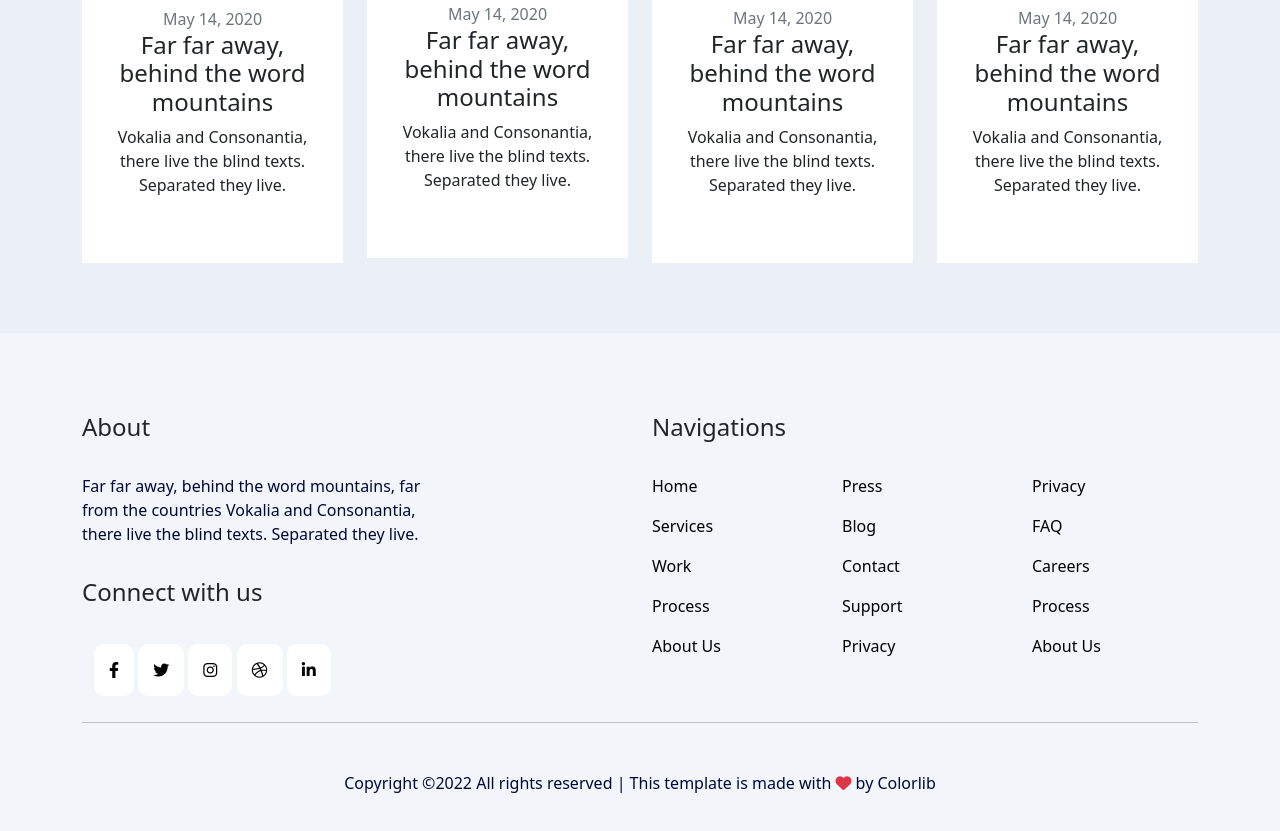
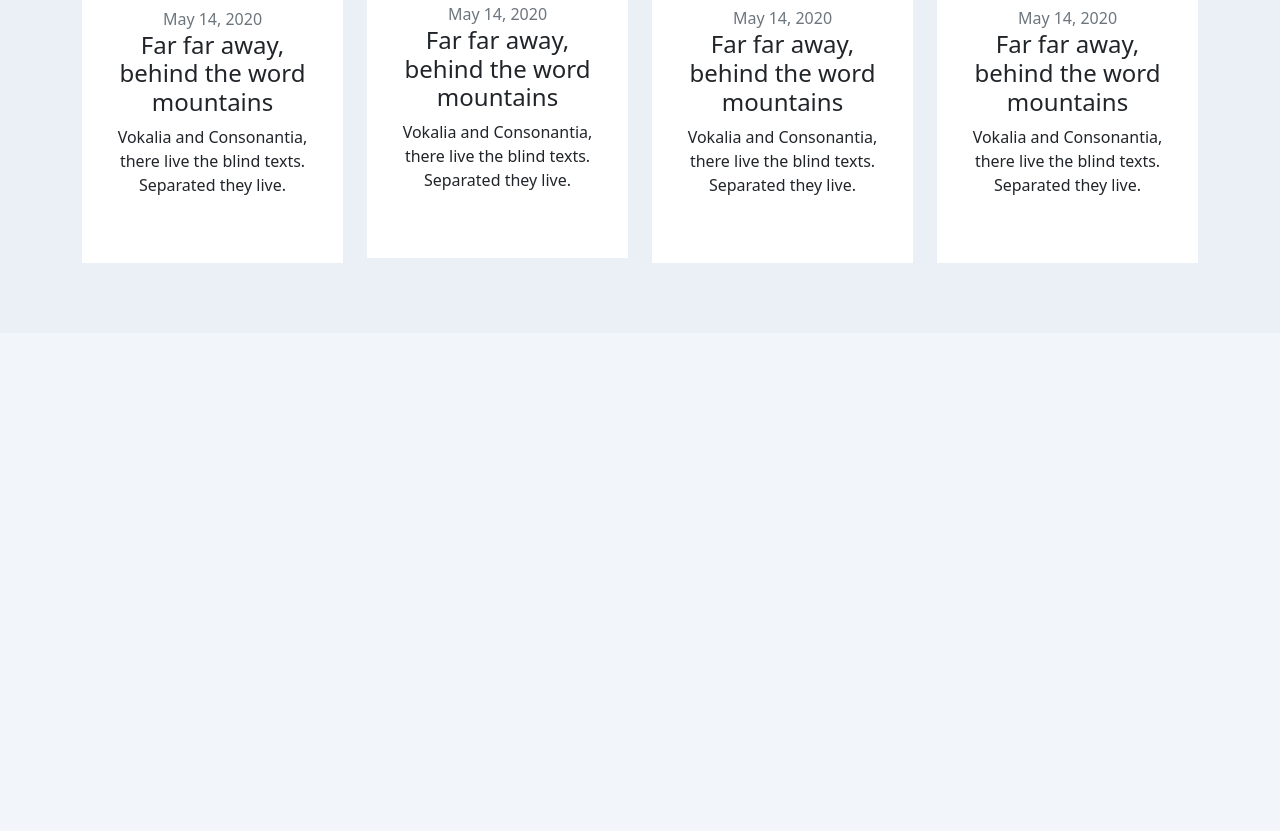
Before and after one commit to Farhan-Ajmal/online-marketing, a plain HTML site: page index.html in a window 1280 px wide. Shown: the part 4958-5789 px from the top of the page. After the commit the page ends 5291 px from the top, so only its background shows below. Drawn offline with nearby package versions, Linux system fonts and the light colour scheme.

Commit message:
Update index.html

```diff
--- a/index.html
+++ b/index.html
@@ -378,65 +378,6 @@
         </div>
       </div>
 
-      <!-- Footer -->
-      <div class="footer">
-        <div class="container">
-          <div class="row justify-content-between">
-            <div class="col-sm-12 col-md-4 col-lg-4 widgets">
-              <h4>About</h4>
-              <p>Far far away, behind the word mountains, far from the countries Vokalia and Consonantia, there live the blind texts. Separated they live.</p>
-              <h4>Connect with us</h4>
-              <ul>
-                <li class="footer-li"><a href=""><i class="fa-brands fa-facebook-f"></i></a></li>
-                <li class="footer-li"><a href=""><i class="fa-brands fa-twitter"></i></a></li>
-                <li class="footer-li"><a href=""><i class="fa-brands fa-instagram"></i></a></li>
-                <li class="footer-li"><a href=""><i class="fa-brands fa-dribbble"></i></a></li>
-                <li class="footer-li"><a href=""><i class="fa-brands fa-linkedin-in"></i></a></li>
-              </ul>
-            </div>
-
-            <div class="col-sm-12 col-md-6 col-lg-6 navigations">
-              <div class="row">
-                <h4>Navigations</h4>
-                <div class="col-6 col-sm-6 col-md-4 col-lg-4 f-n-columns">
-                  <ul>
-                    <li><a href="">Home</a></li>
-                    <li><a href="">Services</a></li>
-                    <li><a href="">Work</a></li>
-                    <li><a href="">Process</a></li>
-                    <li><a href="">About Us</a></li>
-                  </ul>
-                </div>
-                <div class="col-6 col-sm-6 col-md-4 col-lg-4 f-n-columns">
-                  <ul>
-                    <li><a href="">Press</a></li>
-                    <li><a href="">Blog</a></li>
-                    <li><a href="">Contact</a></li>
-                    <li><a href="">Support</a></li>
-                    <li><a href="">Privacy</a></li>
-                  </ul>
-                </div>
-                <div class="col-6 col-sm-6 col-md-4 col-lg-4 f-n-columns">
-                  <ul>
-                    <li><a href="">Privacy</a></li>
-                    <li><a href="">FAQ</a></li>
-                    <li><a href="">Careers</a></li>
-                    <li><a href="">Process</a></li>
-                    <li><a href="">About Us</a></li>
-                  </ul>
-                </div>
-              </div>
-            </div>
-          </div>
-          <hr>
-          <div class="row copyright">
-            <div class="col-12">
-              <p class="text-center">Copyright ©2022 All rights reserved | This template is made with <i class="fa-solid fa-heart"></i> by Colorlib</p>
-            </div>
-          </div>
-        </div>
-      </div>
-
     <script src="https://cdn.jsdelivr.net/npm/bootstrap@5.2.0-beta1/dist/js/bootstrap.bundle.min.js" integrity="sha384-pprn3073KE6tl6bjs2QrFaJGz5/SUsLqktiwsUTF55Jfv3qYSDhgCecCxMW52nD2" crossorigin="anonymous"></script>
     <script type="text/javascript" src="https://cdnjs.cloudflare.com/ajax/libs/jquery/3.6.0/jquery.min.js"></script>
     <script type="text/javascript" src="https://cdnjs.cloudflare.com/ajax/libs/slick-carousel/1.8.1/slick.min.js"></script>
```
